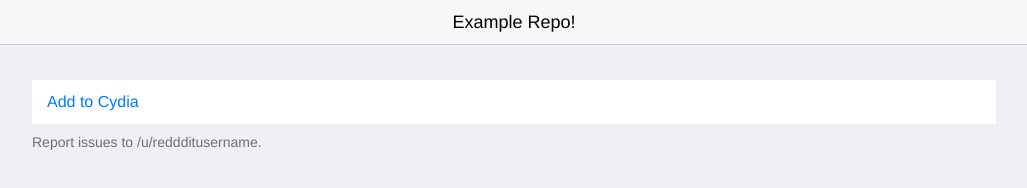
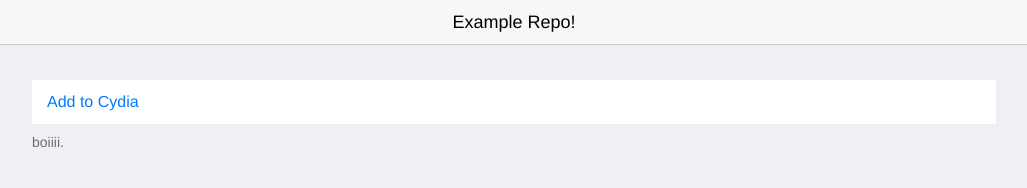
Before and after one commit to jonahluvshis3g/ideal-chainsaw, a plain HTML site: page index.html in a window 1280 px wide. Shown: the whole page, without its empty margins (126-1153 px from the left). Drawn offline with Linux system fonts and the light colour scheme.

Commit message:
h455j4h55hh4h5
hh5h55hh54

```diff
--- a/index.html
+++ b/index.html
@@ -26,7 +26,7 @@
       <a href="cydia://url/https://cydia.saurik.com/api/share#?source=https%3A%2F%2Fhideal-chainsaw.org/">Add to Cydia</a>
       </li>
     </ul>
-    <p class="footer">Report issues to /u/reddditusername.</p>
+    <p class="footer">boiiii.</p>
   </main>
 </body>
 
```
